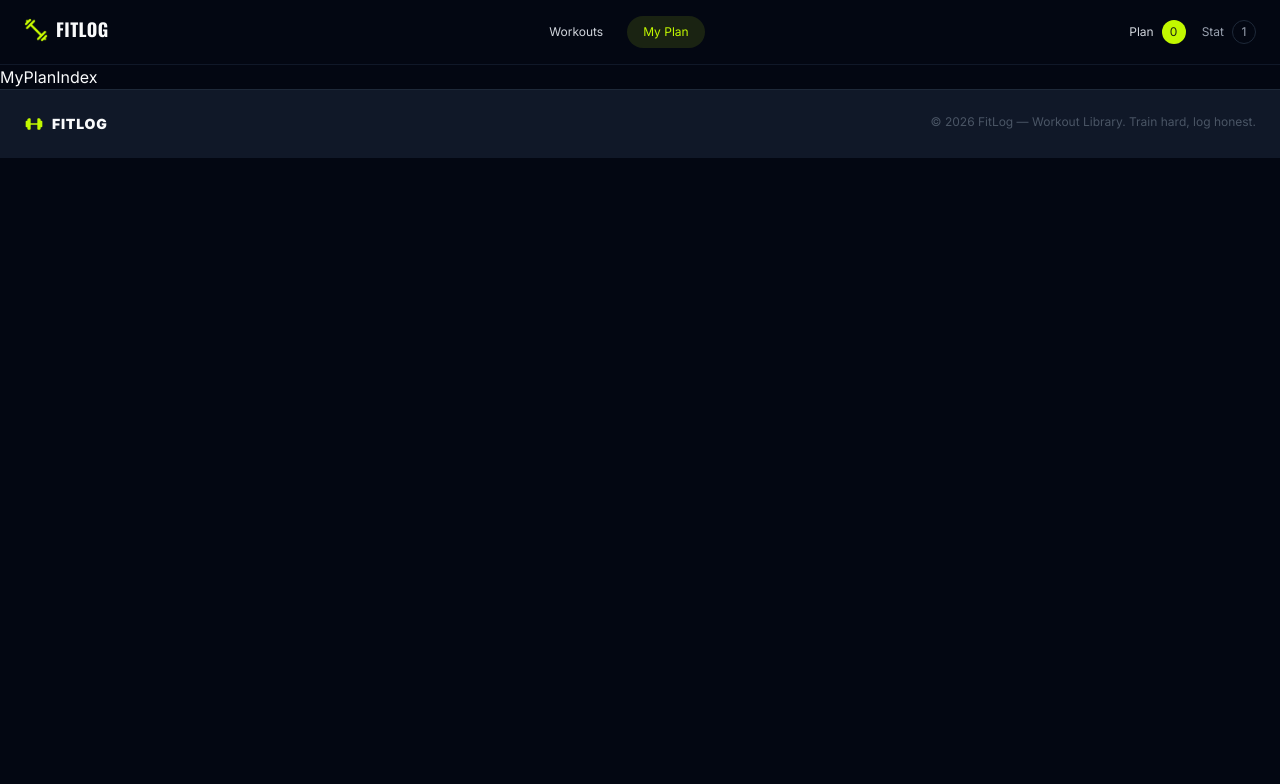
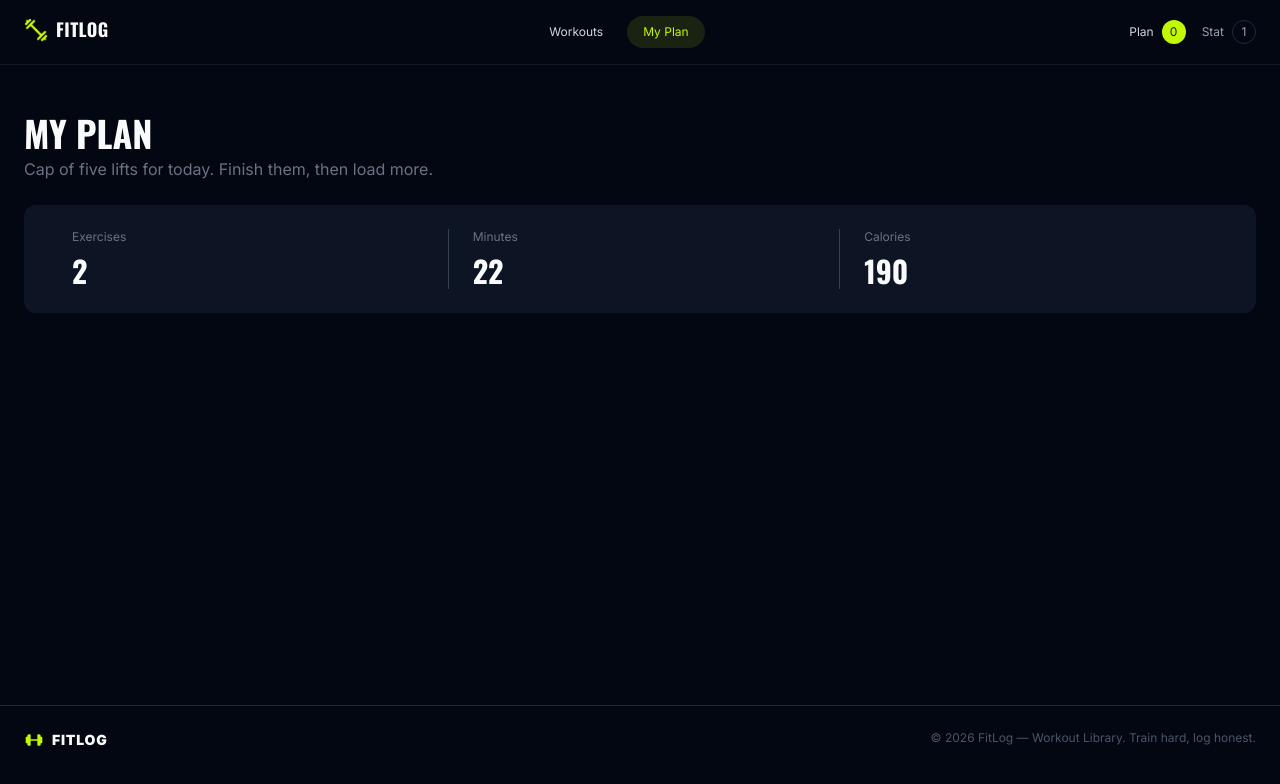
Before and after one commit to shariult/b14-a06-fit-log, a Next.js app: page /my-plan in a window 1280 px wide. Shown: the top 784 px of the page. Built offline with nearby package versions, Linux system fonts and the light colour scheme.

Commit message:
add WorkoutStat comp to my-plan pages

```diff
--- a/src/app/layout.tsx
+++ b/src/app/layout.tsx
@@ -22,7 +22,7 @@ export default function RootLayout({ children }: LayoutProps<"/">) {
     <html lang="en" className={`${oswald.className} ${inter.className}`}>
       <body className="bg-gray-950 text-gray-50">
         <Navbar />
-        <main>{children}</main>
+        <main className="min-h-[80vh]">{children}</main>
         <Footer />
       </body>
     </html>
--- a/src/app/my-plan/page.tsx
+++ b/src/app/my-plan/page.tsx
@@ -1,7 +1,22 @@
+import SectionStat from "@/components/layout/my-plan/SectionStat";
 import React from "react";
 
 function MyPlanIndex() {
-  return <div>MyPlanIndex</div>;
+  return (
+    <>
+      <div className="container-center py-12">
+        {/* header */}
+        <header className="mb-6">
+          <h2 className="heading-2">My Plan</h2>
+          <p className="heading-2-sub">
+            Cap of five lifts for today. Finish them, then load more.
+          </p>
+        </header>
+
+        <SectionStat />
+      </div>
+    </>
+  );
 }
 
 export default MyPlanIndex;
--- a/src/components/layout/Footer.tsx
+++ b/src/components/layout/Footer.tsx
@@ -3,8 +3,8 @@ import { IconFooterLogo } from "@/components/ui/Icons";
 
 function Footer() {
   return (
-    <footer className="bg-gray-900">
-      <div className="container-center flex justify-between py-6 border-t border-t-gray-800">
+    <footer className="border-t border-t-gray-800">
+      <div className="container-center flex justify-between py-6">
         <div className="flex justify-center items-center gap-2 tracking-wider">
           <IconFooterLogo className="text-pr" />
           <span className="text-sm uppercase font-black">FitLog</span>
--- /dev/null
+++ b/src/components/layout/my-plan/SectionStat.tsx
@@ -0,0 +1,14 @@
+import WorkoutStat from "@/components/workouts/WorkoutStat";
+import React from "react";
+
+function SectionStat() {
+  return (
+    <section className="flex p-6 rounded-xl bg-gray-900/80">
+      <WorkoutStat label="Exercises" stat={2} />
+      <WorkoutStat label="Minutes" stat={22} />
+      <WorkoutStat label="Calories" stat={190} />
+    </section>
+  );
+}
+
+export default SectionStat;
--- /dev/null
+++ b/src/components/workouts/WorkoutStat.tsx
@@ -0,0 +1,23 @@
+import React, { ComponentPropsWithoutRef } from "react";
+
+type WorkoutStatProps = {
+  label: string;
+  stat: number;
+  className?: string;
+} & ComponentPropsWithoutRef<"div">;
+
+function WorkoutStat(props: WorkoutStatProps) {
+  const { label, stat, className, ...otherProps } = props;
+
+  return (
+    <div
+      className={`flex flex-col gap-2 not-last:border-r not-last:border-r-gray-700 grow px-6 ${className}`}
+      {...otherProps}
+    >
+      <span className="text-xs text-gray-500 capitalize">{label}</span>
+      <span className="text-3xl font-bold font-oswald">{stat}</span>
+    </div>
+  );
+}
+
+export default WorkoutStat;
```
